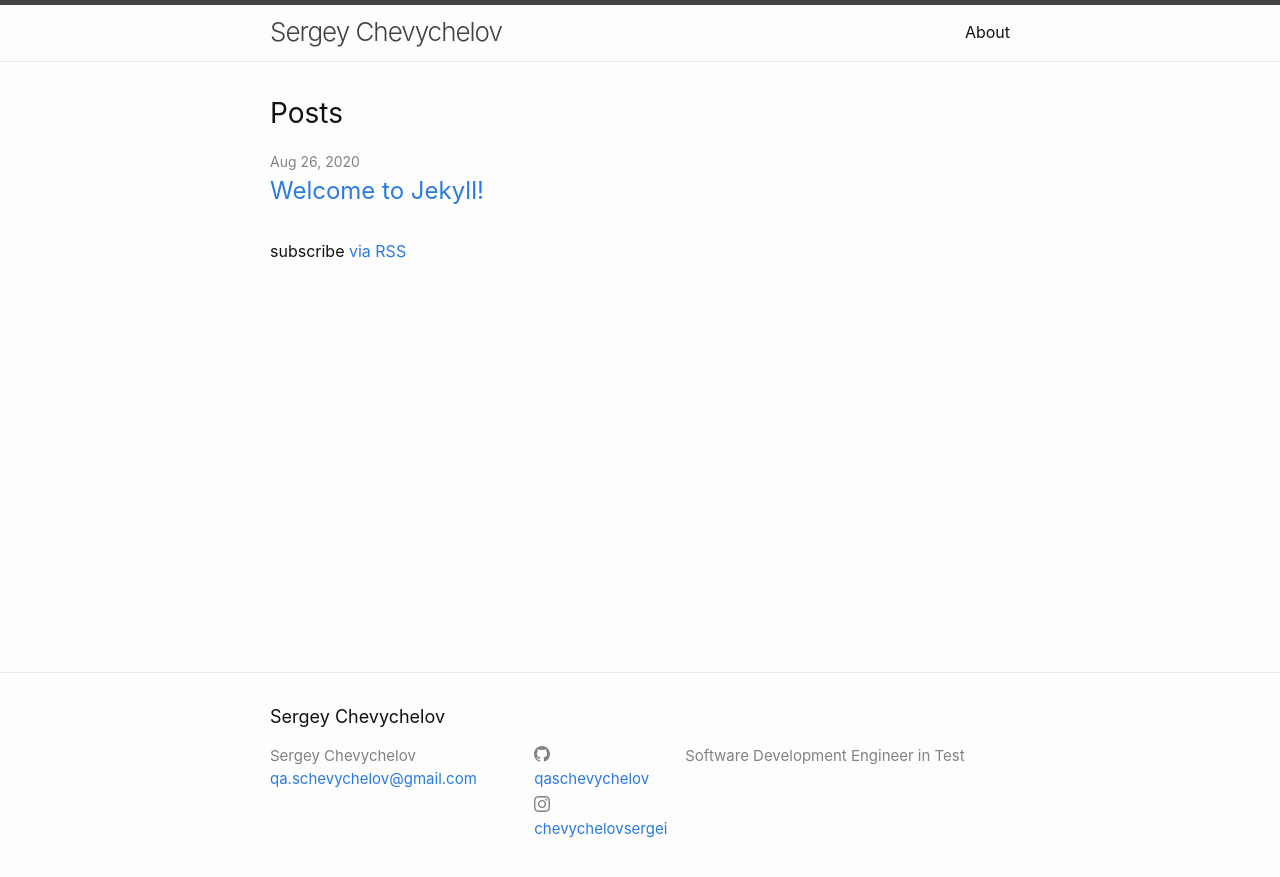
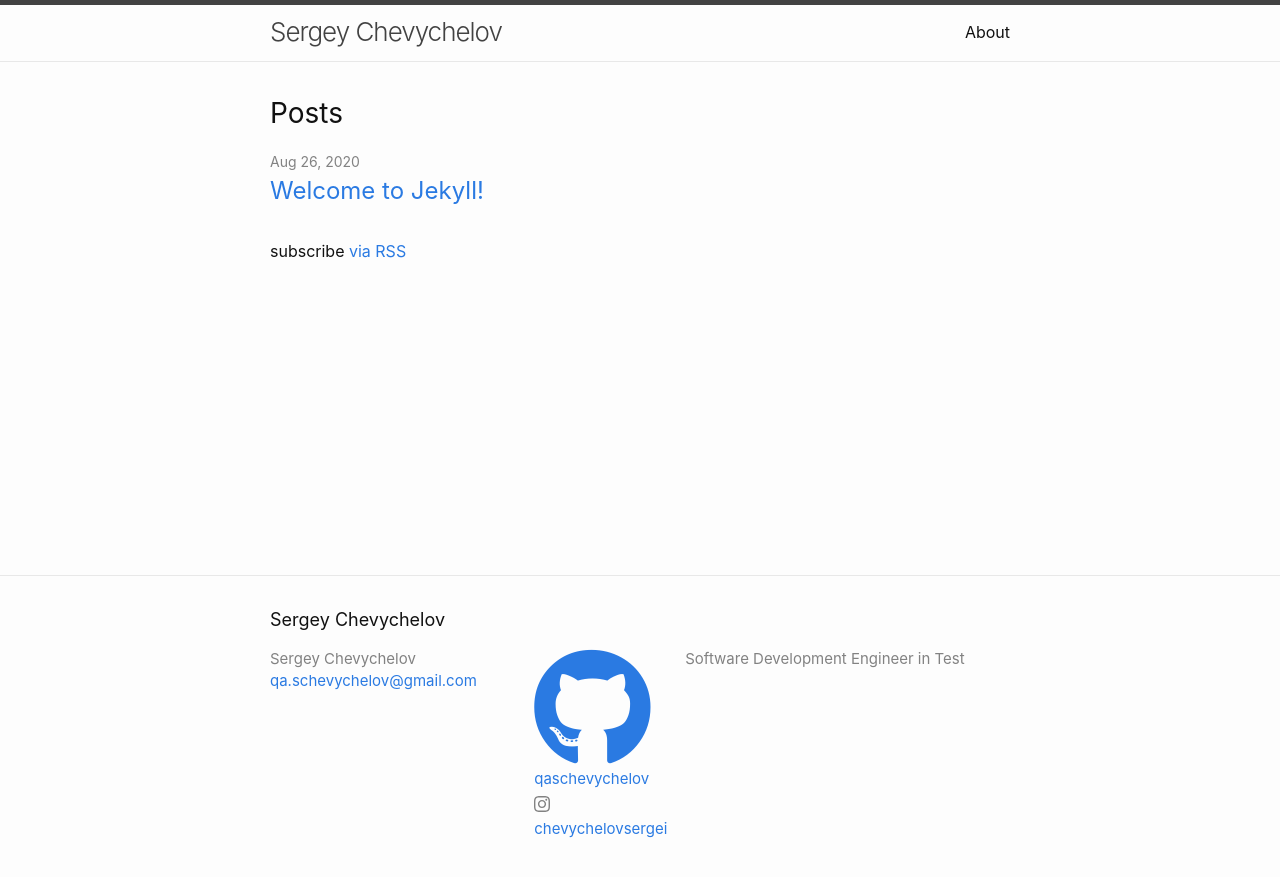
Before and after one commit to qaschevychelov/qaschevychelov.github.io, a Jekyll site: the page built from index.markdown, in a window 1280 px wide. Shown: the top 877 px of the page. Built offline with Jekyll 4.4.1, drawn with Linux system fonts in a browser that asks for light colours.

Commit message:
icon updated

```diff
--- a/_includes/social.html
+++ b/_includes/social.html
@@ -1,5 +1,5 @@
 <ul class="social-media-list">
-  {%- if site.github_username -%}<li><a href="https://github.com/{{ site.github_username| cgi_escape | escape }}"><svg class="svg-icon"><use xlink:href="{{ '/assets/minima-social-icons.svg#github' | relative_url }}"></use></svg> <span class="username">{{ site.github_username| escape }}</span></a></li>{%- endif -%}
+  {%- if site.github_username -%}<li><a href="https://github.com/{{ site.github_username| cgi_escape | escape }}"><i class="fa fa-github fa-8x"></i>   <span class="username">{{ site.github_username| escape }}</span></a></li>{%- endif -%}
   {%- if site.instagram_username -%}<li><a href="https://instagram.com/{{ site.instagram_username| cgi_escape | escape }}"><svg class="svg-icon"><use xlink:href="{{ '/assets/minima-social-icons.svg#instagram' | relative_url }}"></use></svg> <span class="username">{{ site.instagram_username| escape }}</span></a></li>{%- endif -%}
   {%- if site.linkedin_username -%}<li><a href="https://www.linkedin.com/in/{{ site.linkedin_username| cgi_escape | escape }}"><svg class="svg-icon"><use xlink:href="{{ '/assets/minima-social-icons.svg#linkedin' | relative_url }}"></use></svg> <span class="username">{{ site.linkedin_username| escape }}</span></a></li>{%- endif -%}
   {%- if site.pinterest_username -%}<li><a href="https://www.pinterest.com/{{ site.pinterest_username| cgi_escape | escape }}"><svg class="svg-icon"><use xlink:href="{{ '/assets/minima-social-icons.svg#pinterest' | relative_url }}"></use></svg> <span class="username">{{ site.pinterest_username| escape }}</span></a></li>{%- endif -%}
```
